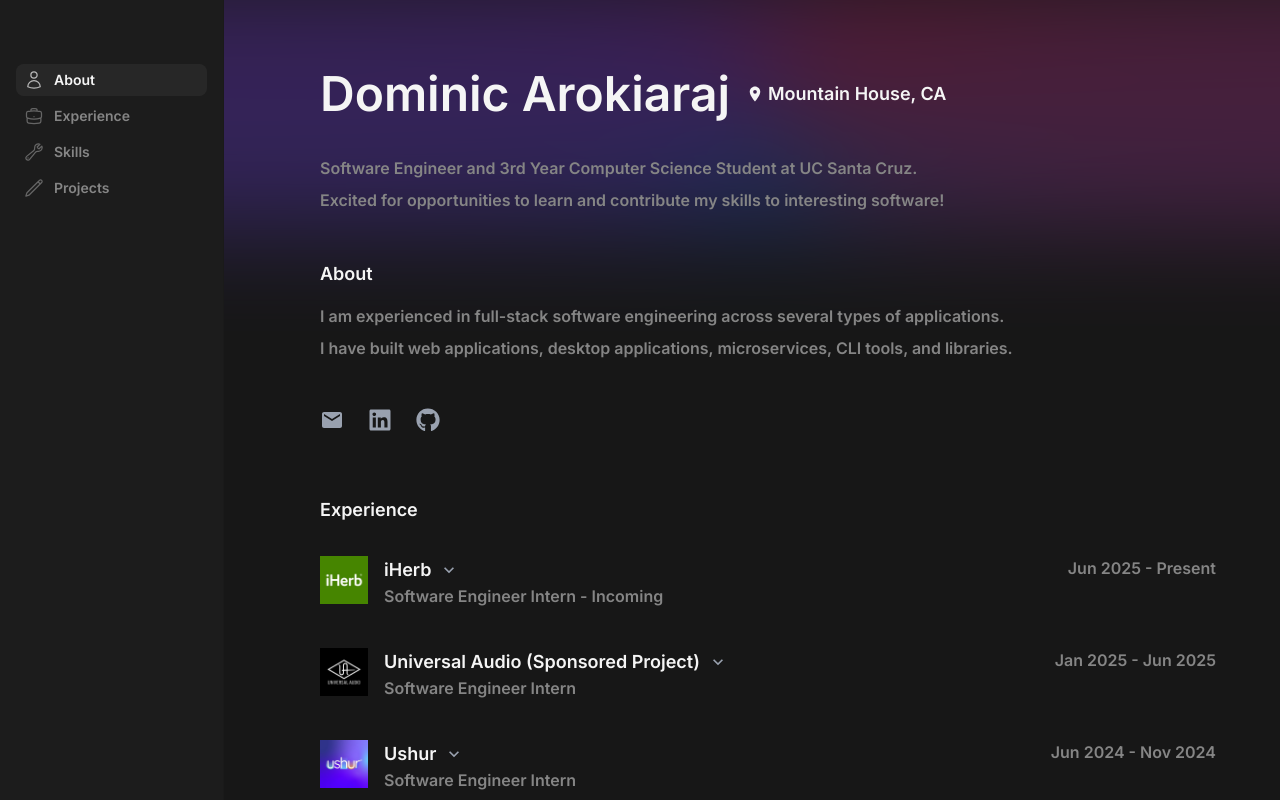
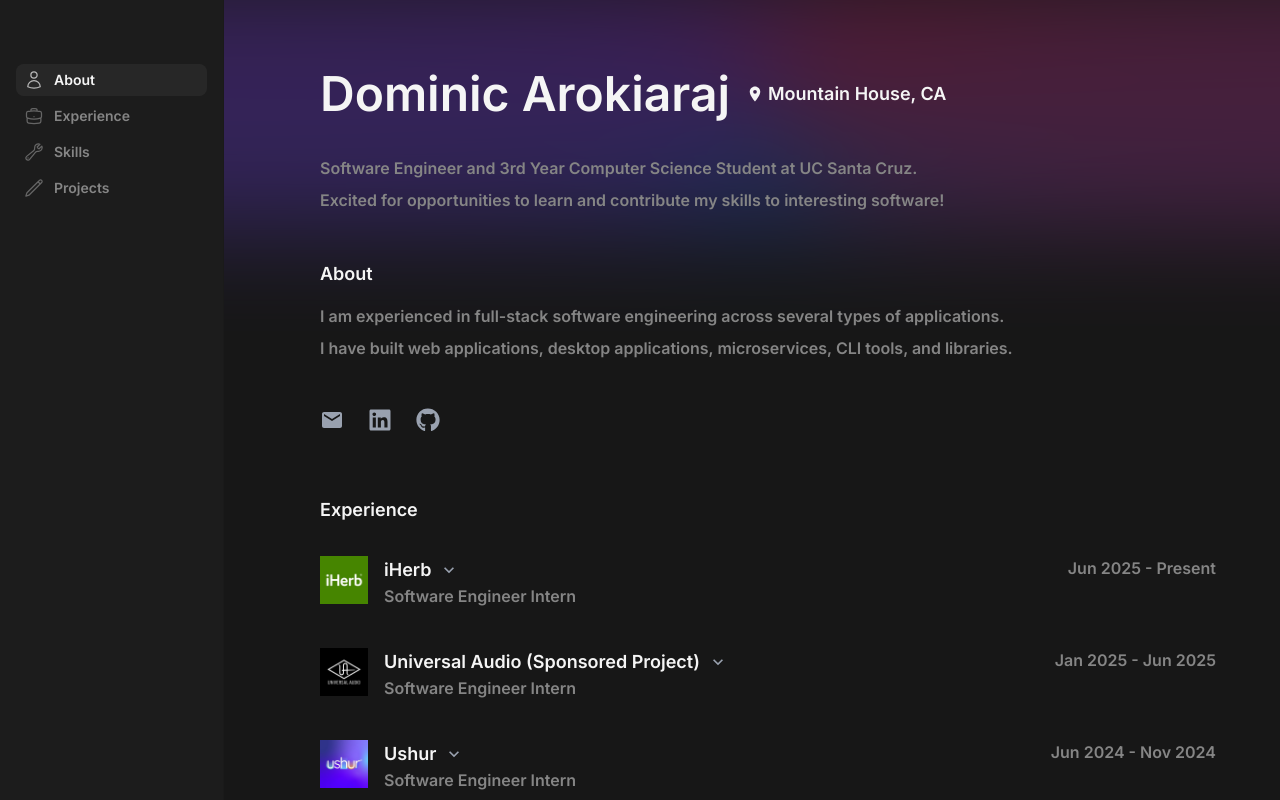
Before and after one commit to dominic-arok/personal-site, a Next.js app: page / in a window 1280 px wide. Shown: the top 800 px of the page. Built offline with nearby package versions, Linux system fonts and the light colour scheme.

Commit message:
update experiences

```diff
--- a/src/components/Experience.tsx
+++ b/src/components/Experience.tsx
@@ -80,9 +80,9 @@ export default function Experience() {
   const experiences = [
     {
       company: "iHerb",
-      role: "Software Engineer Intern - Incoming",
+      role: "Software Engineer Intern",
       period: "Jun 2025 - Present",
-      description: "Develop enterprise applications with C# on .NET framework, adhering to specifications and quality standards. Collaborate with cross-functional team of analysts and product owners to gather requirements / write user stories. Conduct peer code reviews, support application packaging / deployment, and migrate legacy systems to modern .NET.",
+      description: "Developed enterprise applications with C# on .NET framework, ensuring 100% adherence to specifications.Migrated legacy systems to modern .NET, enabling long-term support and reducing technical debt by 35%. Deployed upgraded APIs to Kubernetes via Harness, fixing deployment blockers and raising service uptime by 25%.",
       logo: "/iherb.jpeg"
     },
     {
@@ -96,7 +96,7 @@ export default function Experience() {
       company: "Ushur",
       role: "Software Engineer Intern",
       period: "Jun 2024 - Nov 2024",
-      description: "Developed frontend component library of 50+ customizable variations with React, cutting UI building time by 30%. Built components and documentation with TypeScript / Tailwind / Storybook.js, growing maintainability by 20%. Delivered UI features by working cross-functionally with design team, securing 98% accuracy to UI/UX blueprint.",
+      description: "Developed frontend component library of 50+ customizable variations with React, cutting UI building time by 30%. Built components / documentation with TypeScript / Tailwind / Storybook.js, accelerating integration by 15%. Delivered UI features by working cross-functionally with design team, securing 100% accuracy to UI/UX blueprint.",
       logo: "/ushur.jpeg"
     }
   ];
```
